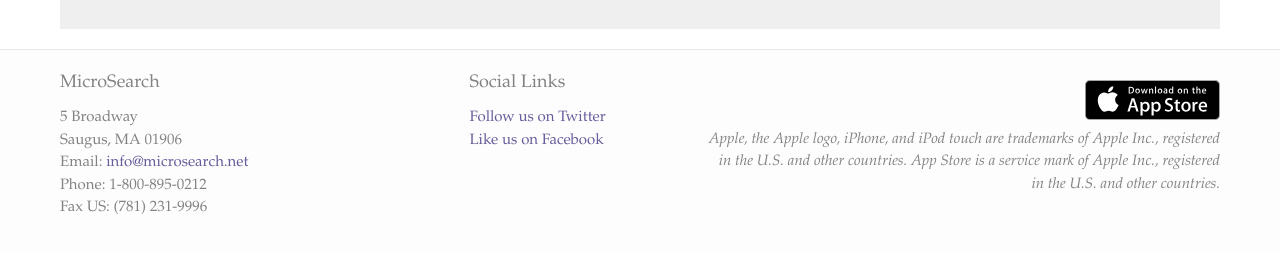
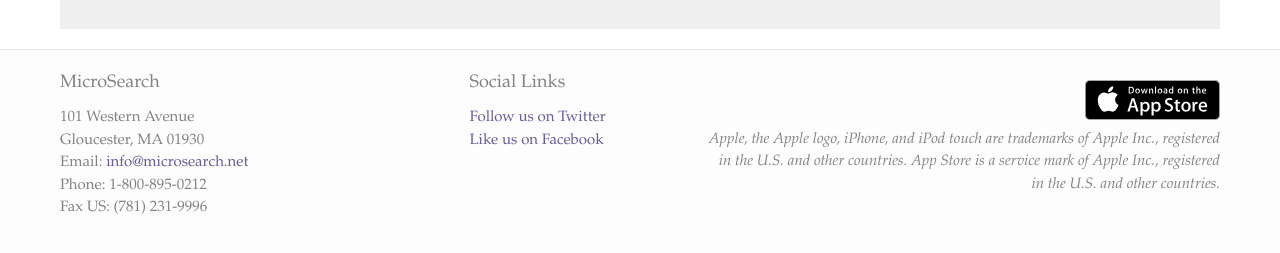
Before and after one commit to microsearch/microsearch.github.io, a Jekyll site: the page built from index.md, in a window 1280 px wide and 900 px high, scrolled down 1505 px. Shown: the part 640-893 px from the top of the window. Built offline with Jekyll 4.4.1, drawn with Linux system fonts in a browser that asks for light colours.

Commit message:
update address

```diff
--- a/_includes/footer.html
+++ b/_includes/footer.html
@@ -8,8 +8,8 @@
       <div class="footer-col footer-col-1">
           <h2 class="footer-heading">{{ site.title | escape }}</h2>
         <ul class="contact-list">
-            <li>5 Broadway<br/>
-              Saugus, MA 01906<br/>
+            <li>101 Western Avenue<br/>
+              Gloucester, MA 01930<br/>
               Email: <a href="mailto:info@microsearch.net">info@microsearch.net</a><br/>
               Phone: 1-800-895-0212<br/>
               Fax US: (781) 231-9996</li>
--- a/contact.html
+++ b/contact.html
@@ -14,7 +14,8 @@ sections:
         <div class="clear" id="contactbox">
 
           <div class="contactcolumn" id="ccol1"  style="width:35%">
-            <p>5 Broadway<br> Saugus, MA 01906<br/>
+            <p>101 Western Avenue<br/>
+              Gloucester, MA 01930<br/>
                 <b>Email:</b> <a href="mailto:info@microsearch.net">info@microsearch.net</a></p>
             <p><b>Phone: </b>1-800-895-0212<br/>
                 <b>Fax US: </b>(781) 231-9996</p>
```
